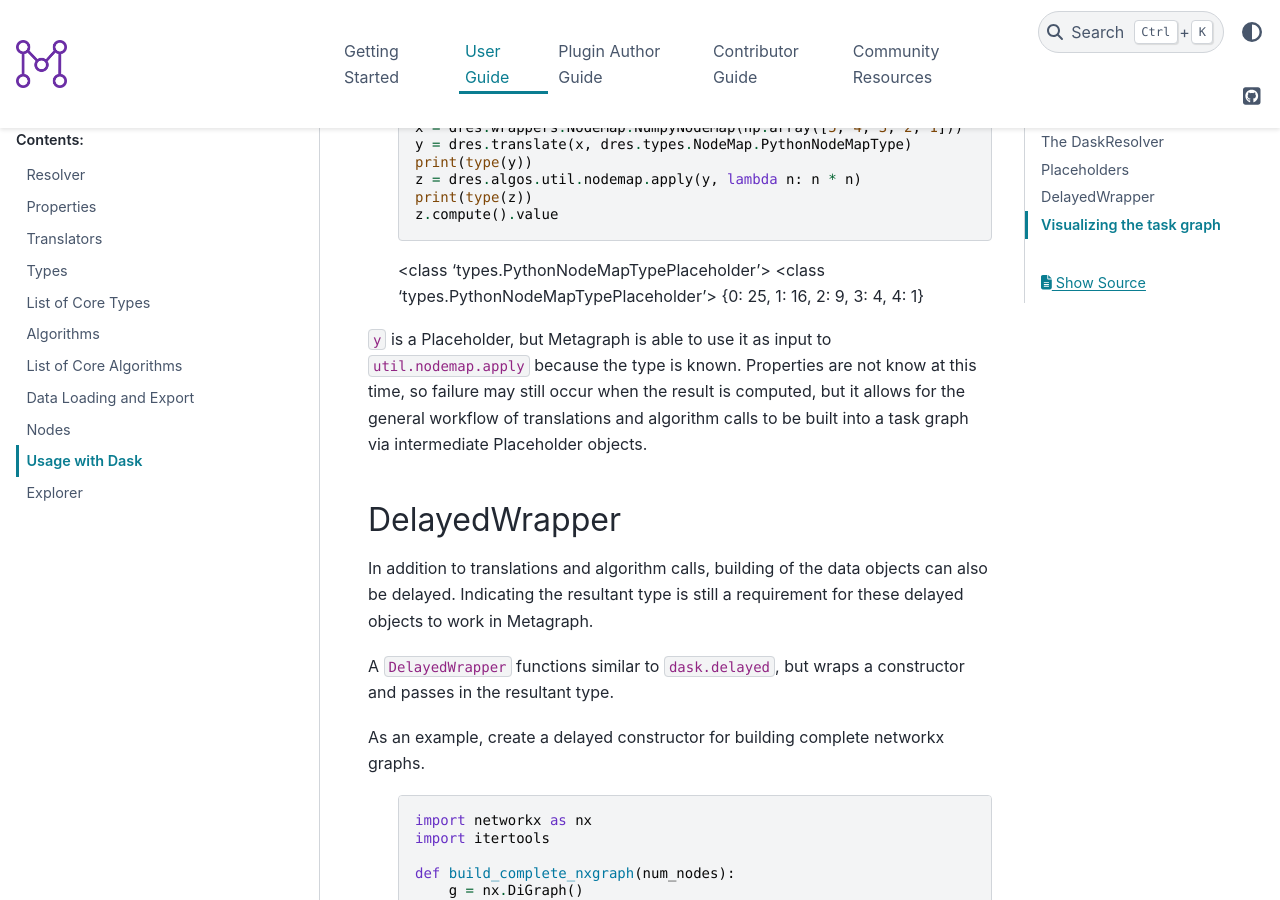
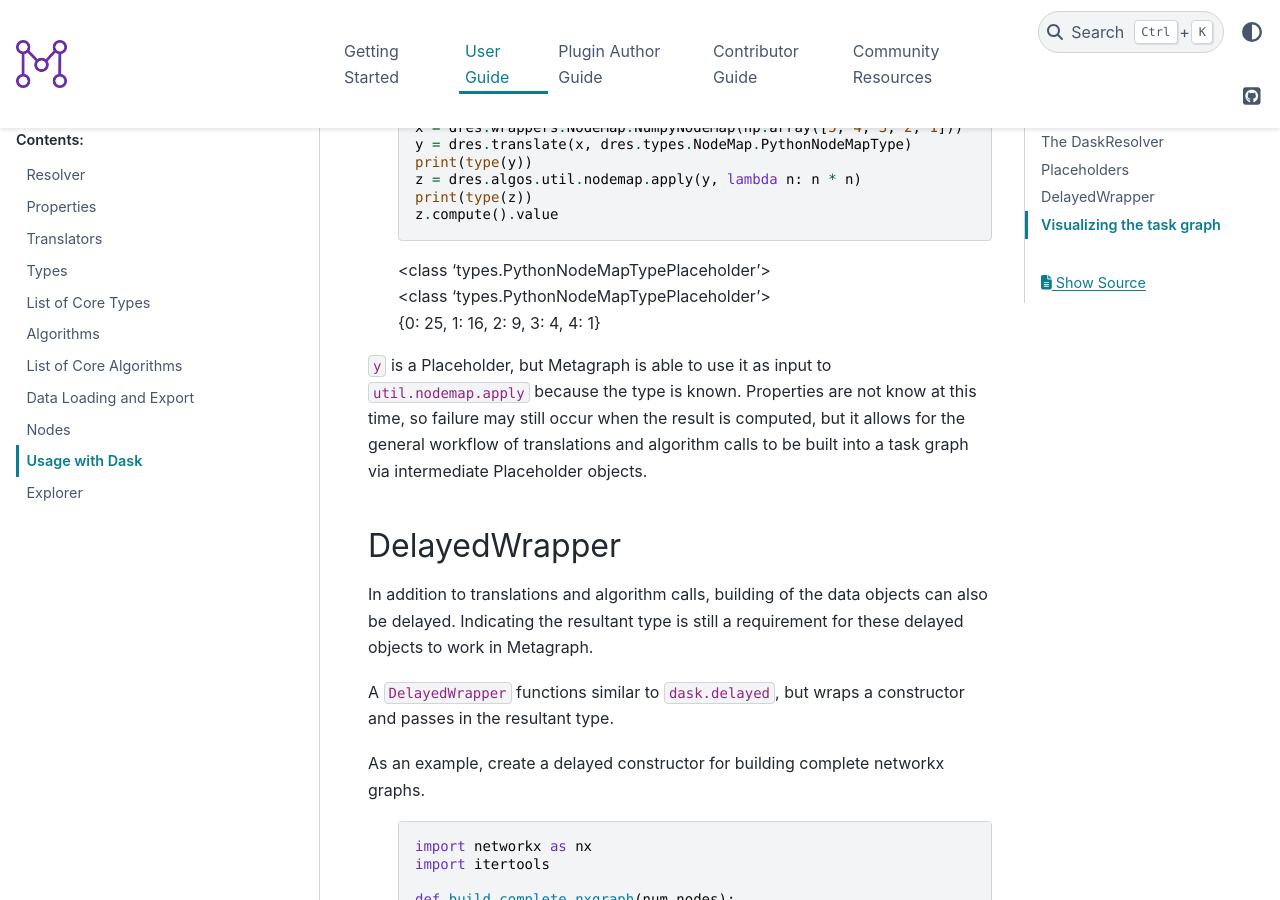
Before and after one commit to metagraph-dev/metagraph, a Sphinx documentation site: the page built from docs/user_guide/dask.rst, in a window 1280 px wide and 900 px high, scrolled down 2533 px. Built offline with Sphinx 7.4.7 and the PyData theme 0.15.4, drawn with Linux system fonts in a browser that asks for light colours.

Commit message:
Fix reST multi-line for dask docs

```diff
--- a/docs/user_guide/dask.rst
+++ b/docs/user_guide/dask.rst
@@ -129,9 +129,9 @@ This is an example of chained operations showing how Placeholders function:
         print(type(z))
         z.compute().value
 
-    <class 'types.PythonNodeMapTypePlaceholder'>
-    <class 'types.PythonNodeMapTypePlaceholder'>
-    {0: 25, 1: 16, 2: 9, 3: 4, 4: 1}
+    | <class 'types.PythonNodeMapTypePlaceholder'>
+    | <class 'types.PythonNodeMapTypePlaceholder'>
+    | {0: 25, 1: 16, 2: 9, 3: 4, 4: 1}
 
 ``y`` is a Placeholder, but Metagraph is able to use it as input to ``util.nodemap.apply`` because the
 type is known. Properties are not know at this time, so failure may still occur when the result is computed,
```
